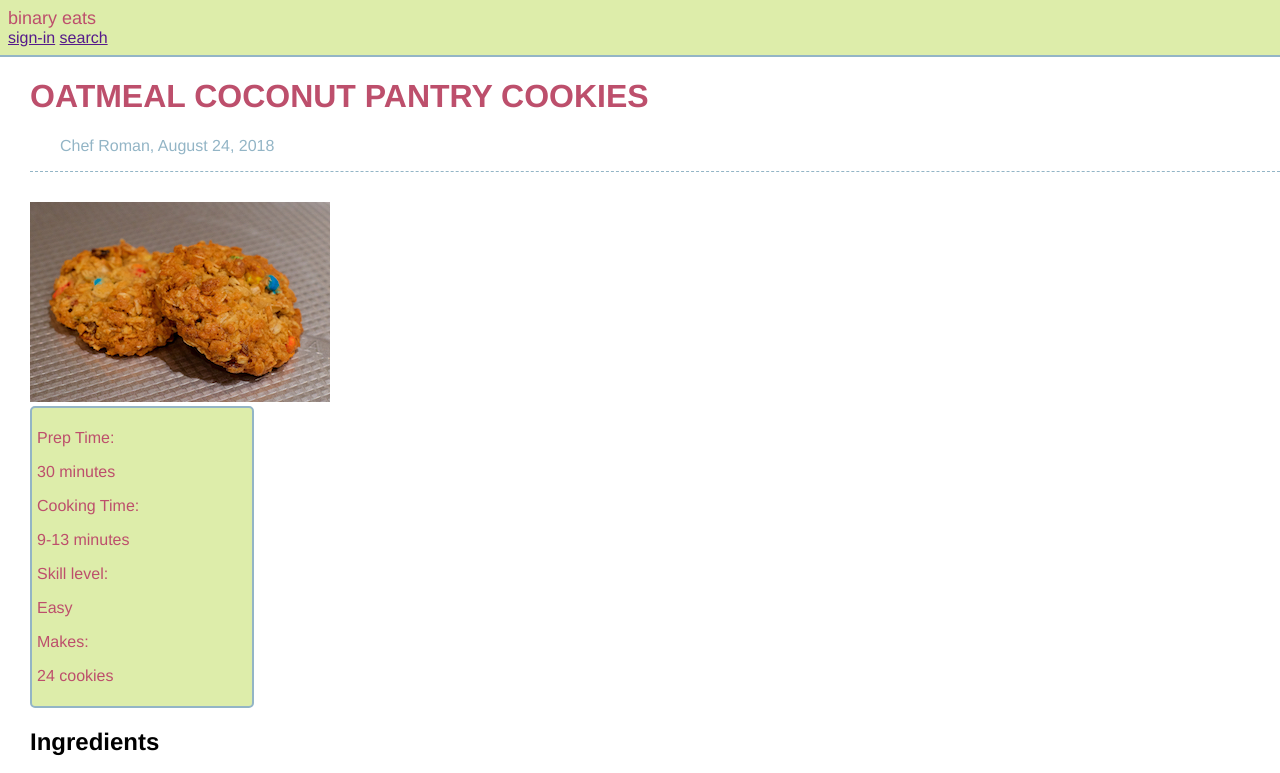
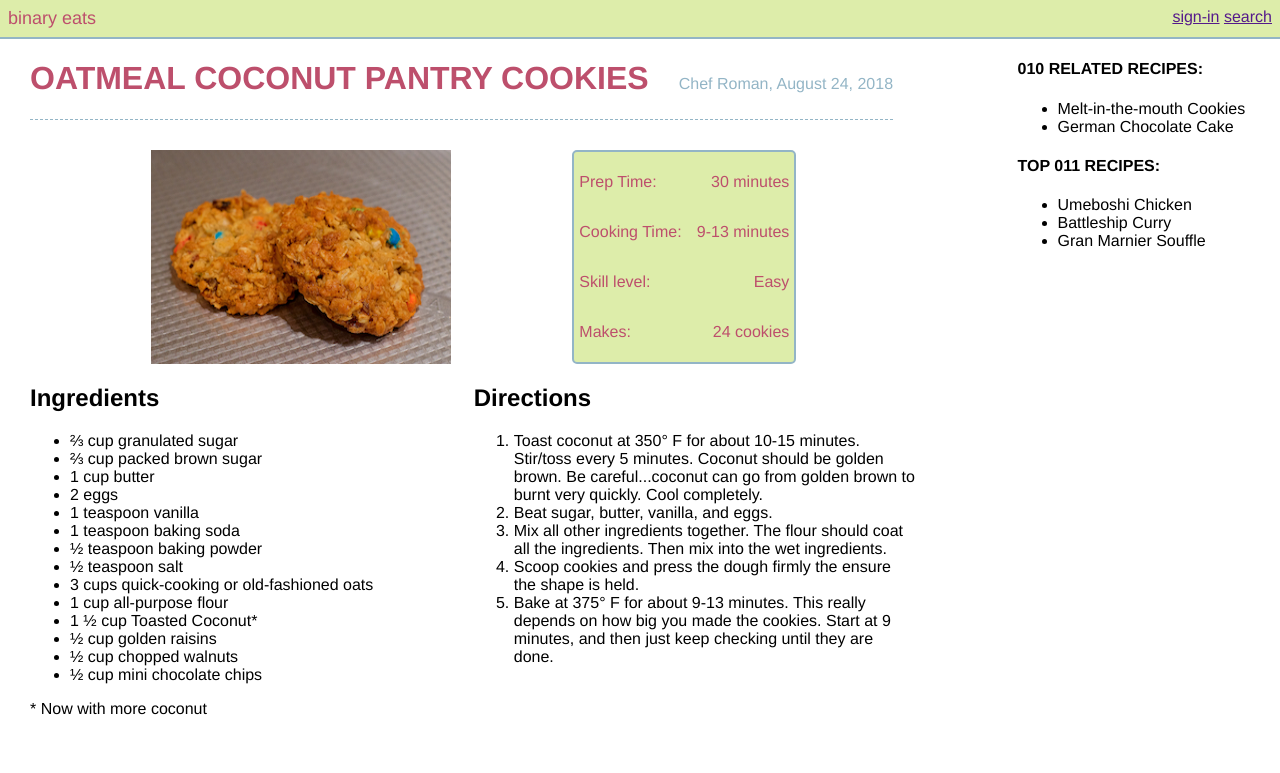
Before and after one commit to mitchdz/ECE513-personal, a plain HTML site: page EXTRA_CREDIT_LAB/oatmeal_cookies.html in a window 1280 px wide. Shown: the top 773 px of the page. Drawn offline with Linux system fonts and the light colour scheme.

Commit message:
README: update to add all labs
Signed-off-by: mitchdz <mitch_dz@hotmail.com>

```diff
--- a/EXTRA_CREDIT_LAB/styles.css
+++ b/EXTRA_CREDIT_LAB/styles.css
@@ -10,6 +10,23 @@ header {
    border-bottom: 2px solid #93B5C6;
    background-color: #DDEDAA;
    padding: 8px;
+   display: flex;
+   justify-content: space-between;
+}
+
+.summary > div > div {
+   display: flex;
+   justify-content: space-between;
+}
+
+.ingredients, .directions {
+   flex-grow: 1;
+   flex-basis: 45%;
+}
+
+.related-content {
+   flex-grow: 1;
+   flex-basis: 20%;
 }
 
 .logo {
@@ -17,12 +34,23 @@ header {
    font-size: 18px;
 }
 
+.main-content {
+   display: flex;
+   flex-wrap: wrap;
+   flex-grow: 1;
+   flex-basis: 70%;
+}
+
 .content {
    margin-left: 30px;
+   display: flex;
+   flex-wrap: wrap;
 }
 
 .title {
    border-bottom: 1px dashed #93B5C6;
+   display: flex;
+   align-items: baseline;
 }
 
 .title h1 {
@@ -36,6 +64,10 @@ header {
 
 .summary {
    margin-top: 30px;
+   display: flex;
+   justify-content: space-evenly;
+   flex-grow: 1;
+   flex-basis: 100%;
 }
 
 .summary > div {
```
Also changed, not shown: lab7/index.html (added, +13 -0 lines), 1 other file.
